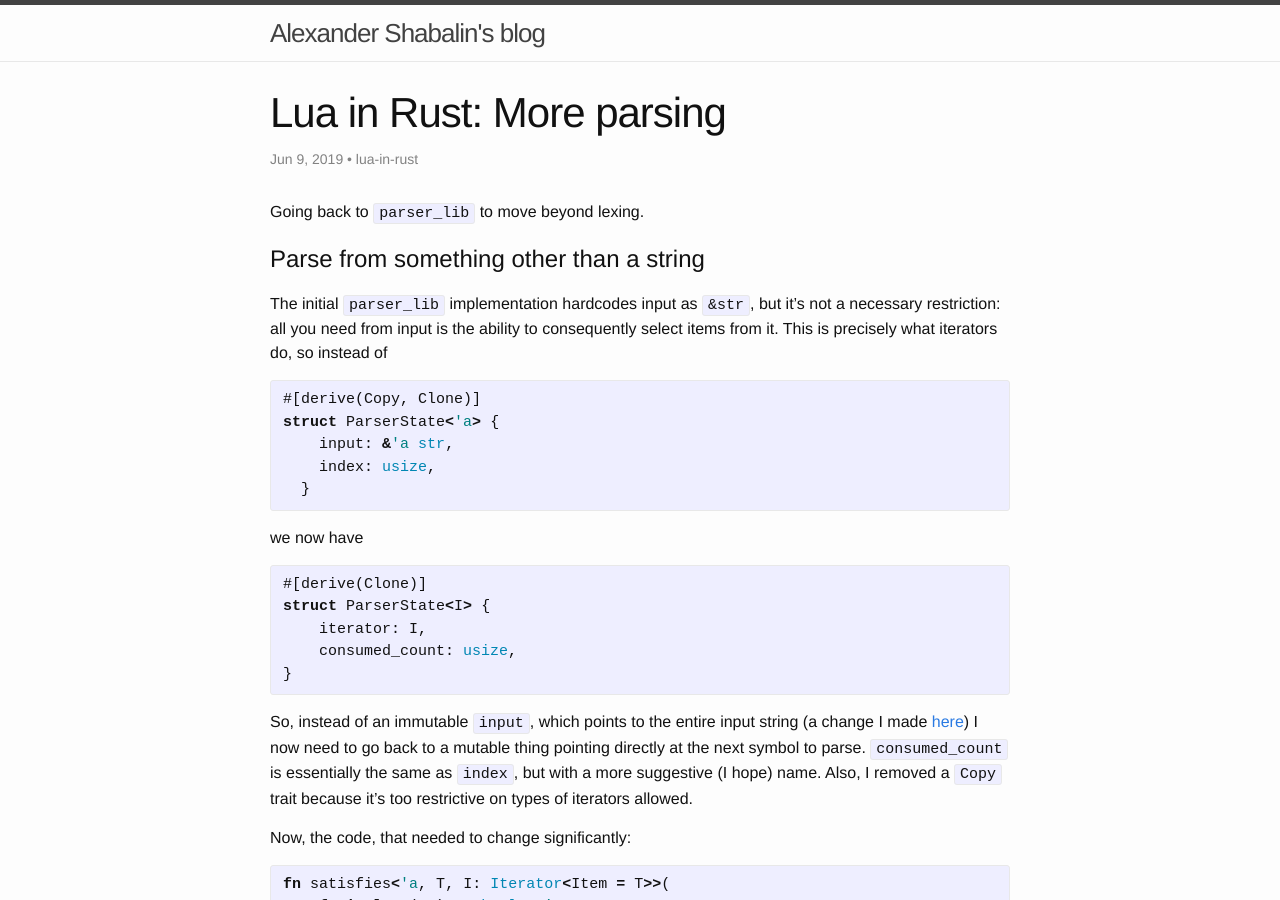
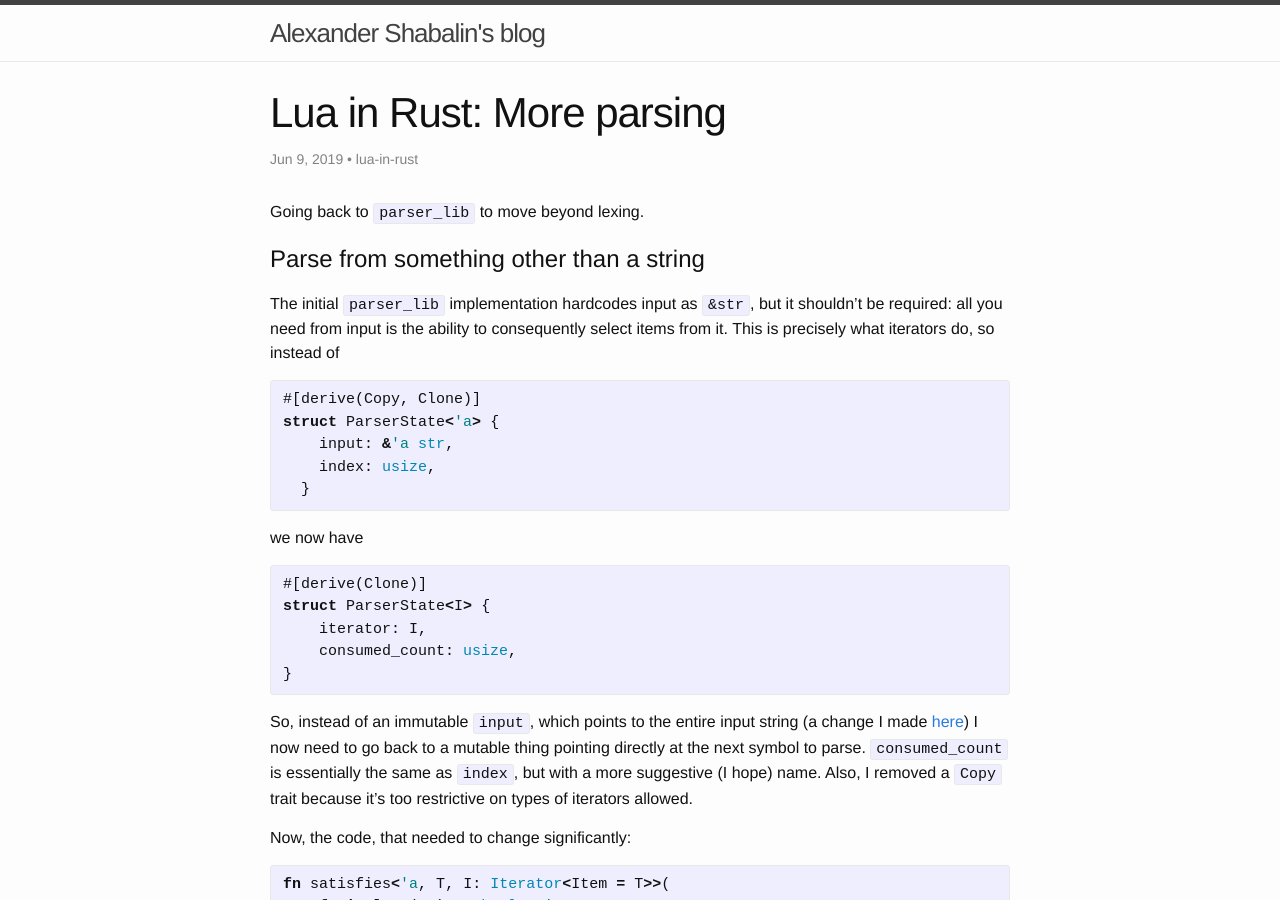
Before and after one commit to projedi/projedi.github.io, a Jekyll site: the page built from _posts/2019-06-09-lua-in-rust-more-parsing.markdown, in a window 1280 px wide and 900 px high. Built offline with Jekyll 4.4.1, drawn with Linux system fonts in a browser that asks for light colours.

Commit message:
A small thing on more parsing

```diff
--- a/_posts/2019-06-09-lua-in-rust-more-parsing.markdown
+++ b/_posts/2019-06-09-lua-in-rust-more-parsing.markdown
@@ -9,7 +9,7 @@ Going back to `parser_lib` to move beyond lexing.
 Parse from something other than a string
 ========================================
 
-The initial `parser_lib` implementation hardcodes input as `&str`, but it's not a necessary restriction:
+The initial `parser_lib` implementation hardcodes input as `&str`, but it shouldn't be required:
 all you need from input is the ability to consequently select items from it. This is precisely what iterators
 do, so instead of
 {% highlight rust %}
```
